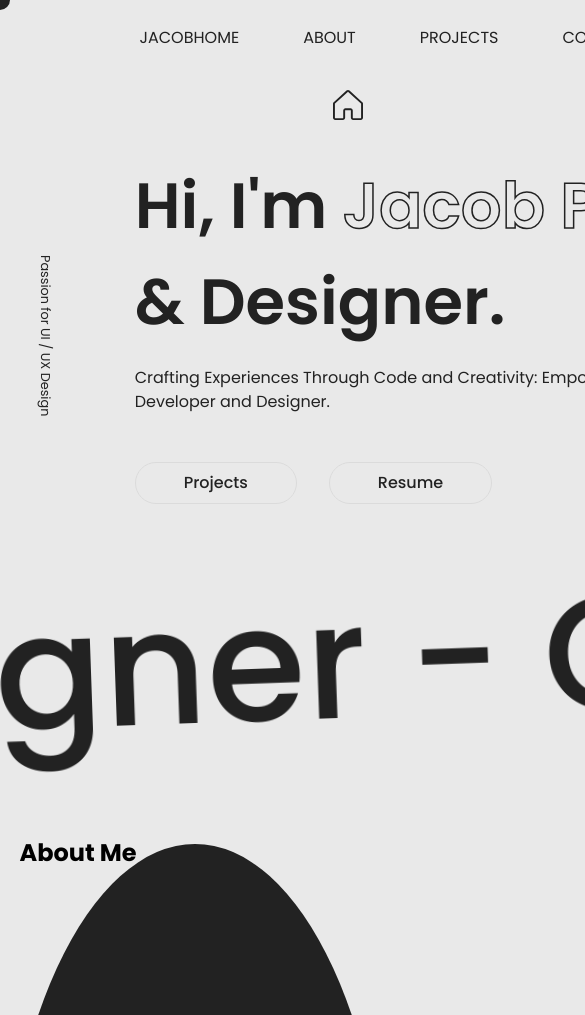
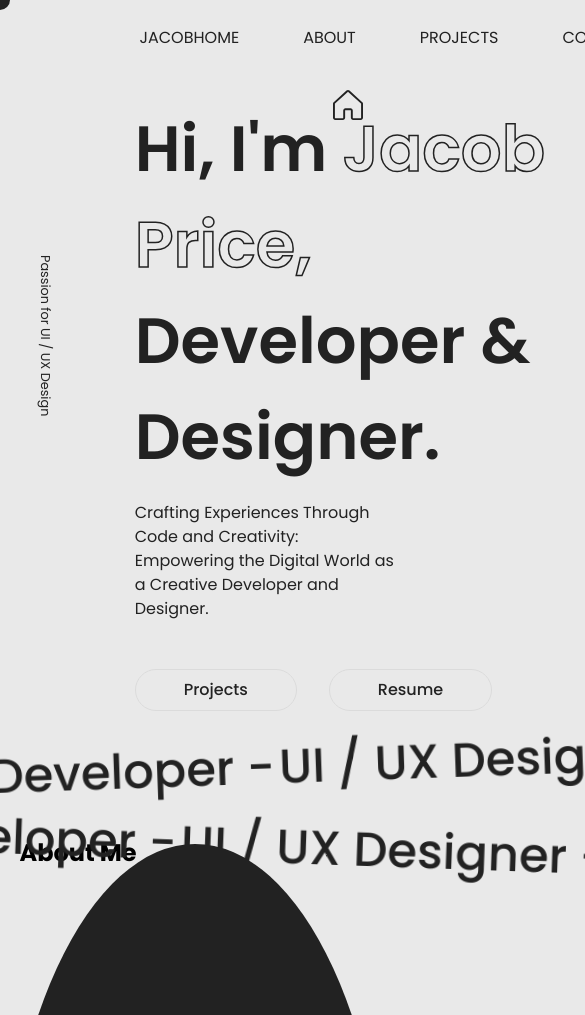
Before and after one commit to Jake7208/portfolio_V2, a plain HTML site: page index.html in a window 390 px wide. Shown: the top 1015 px of the page, 585 px wide, since content can reach past the window. Drawn offline with nearby package versions, Linux system fonts and the light colour scheme.

Commit message:
adding marquee refactoring file locations

```diff
--- a/css/main.css
+++ b/css/main.css
@@ -217,7 +217,7 @@ nav ul li a
     font-weight: 600;
     margin-top: 5%;
     color: var(--color-text);
-    width: 60%;
+    width: 80%;
     z-index: 2;
     white-space: normal;
     user-select: none;
@@ -314,68 +314,3 @@ nav ul li a
     color: #F3F3EE;
     z-index: 2;
 }
-
-.marquee
-{
-    rotate: -2deg;
-    display: flex;
-    height: auto;
-    user-select: none;
-    gap: 2rem;
-    padding-top: 1rem;
-}
-
-.marquee:hover
-{
-    -webkit-text-stroke: 1.5px var(--color-text);
-    text-stroke: 1.5px var(--color-text);
-    -webkit-text-fill-color: transparent;
-    text-fill-color: transparent;
-    color: transparent;
-    transition: all .5s;
-    -webkit-font-smoothing: antialiased;
-}
-
-.marquee:not(:hover)
-{
-    color: var(--color-text);
-    transition:  .5s ;
-}
-
-.marquee-group
-{
-  flex-shrink: 0;
-  display: block;
-  align-items: center;
-  justify-content: space-around;
-  gap: 2rem;
-  min-width: 100%;
-  animation: Scrolling 50s linear infinite;
-}
-
-.marquee-group:hover
-{
-    animation-play-state: paused;
-}
-
-.marquee-group span
-{
-    font-size: clamp(10rem, 20vw, 12rem);
-    font-weight: 500;
-    color: var(--color-text);
-    text-decoration: none;
-}
-
-
-
-
-@keyframes Scrolling {
-    0%
-    {
-        transform: translateX(0);
-    }
-    100%
-    {
-        transform: translateX(calc(-100%));
-    }
-}
--- /dev/null
+++ b/css/marquee.css
@@ -0,0 +1,122 @@
+.marquee
+{
+    rotate: -2deg;
+    display: flex;
+    height: auto;
+    user-select: none;
+    gap: 2rem;
+    padding-top: 1rem;
+}
+
+.marquee:hover
+{
+    -webkit-text-stroke: 1.5px var(--color-text);
+    text-stroke: 1.5px var(--color-text);
+    -webkit-text-fill-color: transparent;
+    text-fill-color: transparent;
+    color: transparent;
+    transition: all .5s;
+    -webkit-font-smoothing: antialiased;
+
+}
+
+.marquee:not(:hover)
+{
+    color: var(--color-text);
+    transition:  .5s ;
+}
+
+.marquee-group
+{
+  flex-shrink: 0;
+  display: block;
+  align-items: center;
+  justify-content: space-around;
+  gap: 2rem;
+  min-width: 100%;
+  animation: Scrolling 20s linear infinite;
+}
+
+
+.marquee-group span
+{
+    font-size: clamp(3rem, 5vw, 10rem);
+    font-weight: 500;
+    color: var(--color-text);
+    text-decoration: none;
+}
+
+
+
+.marquee2
+{
+    rotate: 2deg;
+    display: flex;
+    height: auto;
+    user-select: none;
+    gap: 2rem;
+    padding-top: 1rem;
+}
+
+.marquee2:hover
+{
+    -webkit-text-stroke: 1.5px var(--color-text);
+    text-stroke: 1.5px var(--color-text);
+    -webkit-text-fill-color: transparent;
+    text-fill-color: transparent;
+    color: transparent;
+    transition: all .5s;
+    -webkit-font-smoothing: antialiased;
+
+}
+
+.marquee2:not(:hover)
+{
+    color: var(--color-text);
+    transition:  .5s ;
+}
+
+.marquee-group2
+{
+  flex-shrink: 0;
+  display: block;
+  align-items: center;
+  justify-content: space-around;
+  gap: 2rem;
+  min-width: 100%;
+  animation: Scrolling2 50s linear infinite;
+}
+
+
+.marquee-group2 span
+{
+    font-size: clamp(3rem, 5vw, 10rem);
+    font-weight: 500;
+    color: var(--color-text);
+    text-decoration: none;
+}
+
+
+
+
+@keyframes Scrolling {
+    0%
+    {
+        transform: translateX(0);
+    }
+    100%
+    {
+        transform: translateX(calc(-100% - 2rem));
+    }
+}
+
+@keyframes Scrolling2 {
+    0%
+    {
+        transform: translateX(-200%);
+    }
+    100%
+    {
+        transform: translateX(calc(100% + 2rem));
+    }
+}
--- a/index.html
+++ b/index.html
@@ -5,6 +5,8 @@
     <meta name="viewport" content="width=device-width, initial-scale=1.0">
     <meta name="description" content="Elevating User Experiences | Frontend Developer and Designer Portfolio by Jacob Price. Delve into a world where code meets creativity. Explore a portfolio brimming with seamlessly designed websites, intuitive user interfaces, and captivating digital experiences. Uniting innovation and aesthetics, Jacob Price's work redefines user engagement. Discover the perfect synergy between cutting-edge technology and visual allure, all crafted to leave a lasting digital impression.">
     <link rel="stylesheet" href="css/main.css">
+    <link rel="stylesheet" href="css/marquee.css">
+    <link rel="stylesheet" href="css/media.css">
     <title>Jacob Price, Portfolio</title>
 </head>
 <body>
@@ -60,6 +62,18 @@
                     <span class="marquee-text">UI / UX Designer - Creative Developer -</span>
                 </div>
             </div>
+            <div class="marquee2">
+                <div class="marquee-group2">
+                    <span class="marquee-text">UI / UX Designer - Creative Developer -</span>
+                    <span class="marquee-text">UI / UX Designer - Creative Developer -</span>
+                    <span class="marquee-text">UI / UX Designer - Creative Developer -</span>
+                </div>
+                <div class="marquee-group2" aria-hidden="true">
+                    <span class="marquee-text">UI / UX Designer - Creative Developer -</span>
+                    <span class="marquee-text">UI / UX Designer - Creative Developer -</span>
+                    <span class="marquee-text">UI / UX Designer - Creative Developer -</span>
+                </div>
+            </div>
         </section>
     <section class="about" id="About">
         <div class="about-title">
```
